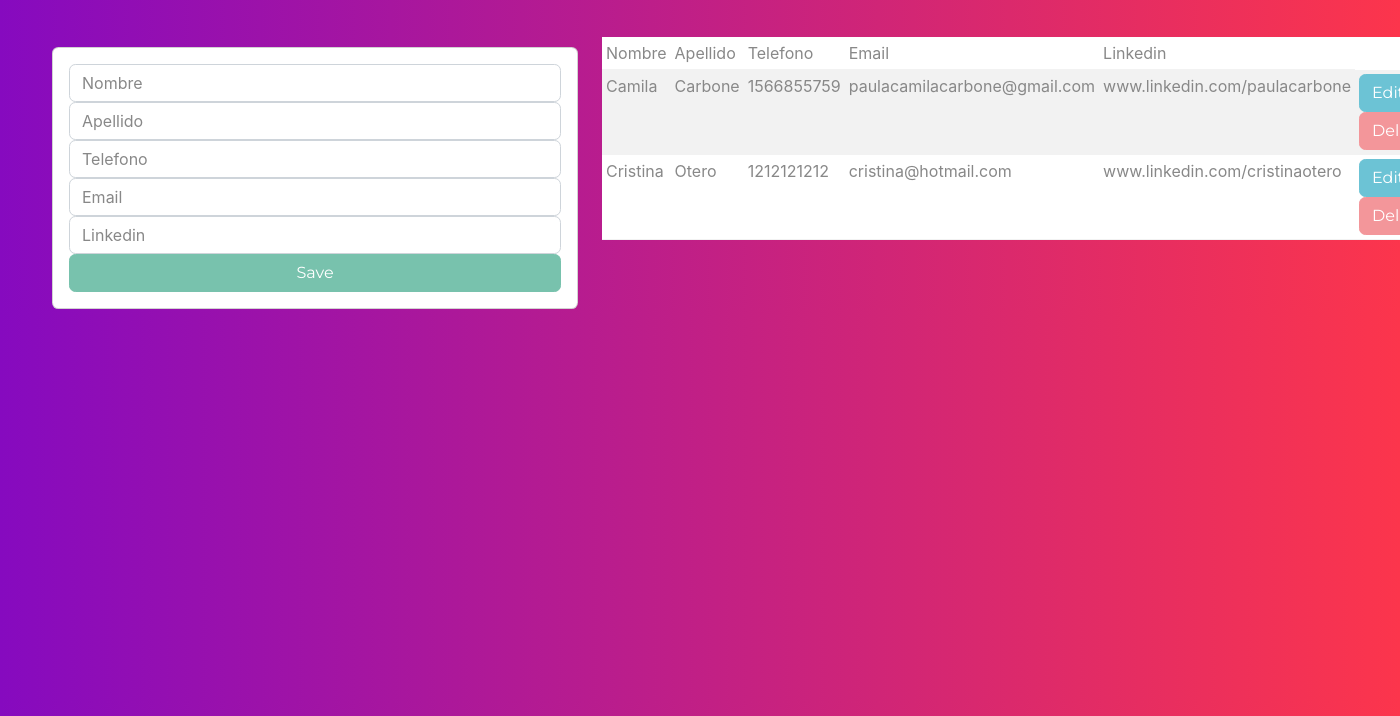
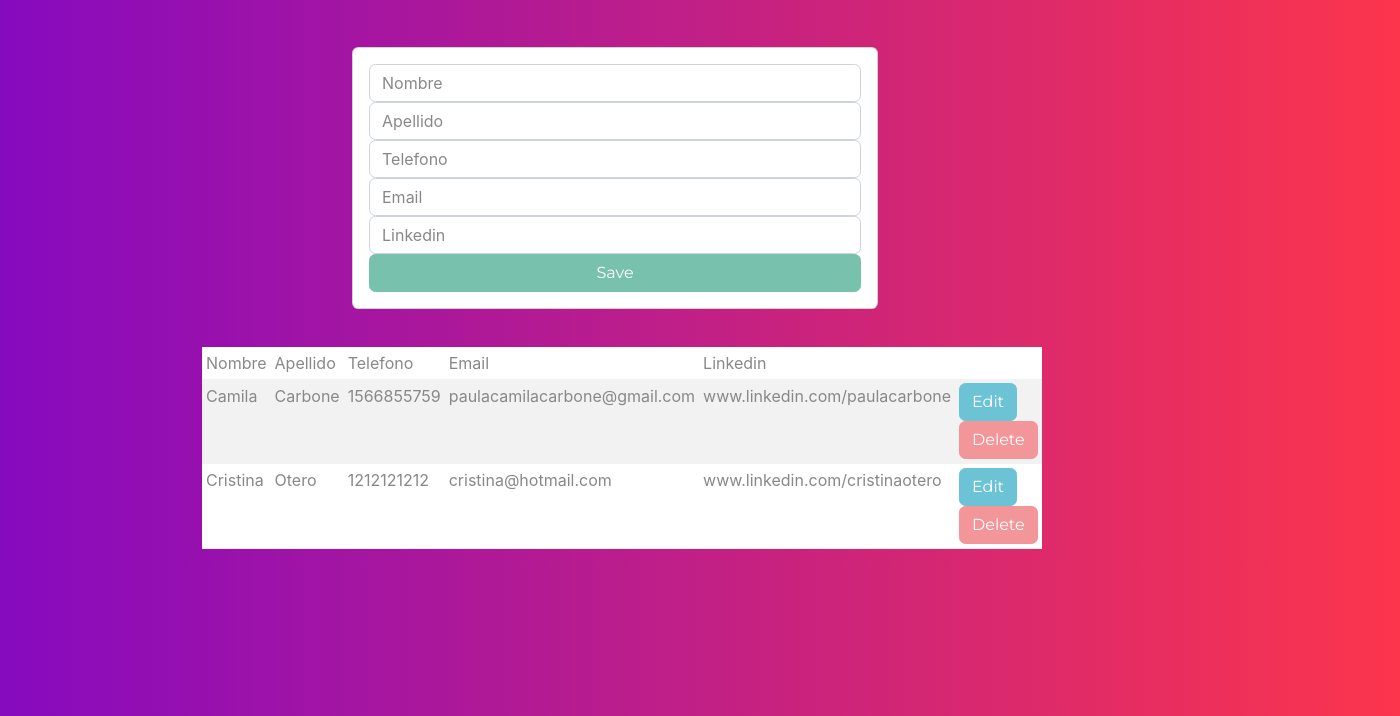
Before and after one commit to paulacarbone/applicanttrackingsystem, a Flask app: page /candidatos in a window 1400 px wide; the page is wider, and only the part inside the window is pictured. Shown: the part 84-800 px from the top of that part. Run offline with Flask 2, Linux system fonts and the light colour scheme; data comes from the database, SQL or seed files in the repository; some libraries are stand-ins or nearby versions.

Commit message:
feat: Se mejoran estilos

```diff
--- a/static/css/style.css
+++ b/static/css/style.css
@@ -161,3 +161,11 @@
   padding: 5px;
   margin: 0 0 10px 0;
 }
+.col-md-7{
+    margin-left: 150px;
+}
+.col-md-5 {
+    flex: 0 0 auto;
+    width: 70%;
+    margin-left: 300px;
+}
--- a/templates/index.html
+++ b/templates/index.html
@@ -2,7 +2,7 @@
 <!-- al tener el extends trae el layout su footer y su body todo -->
 {% block body %}
 
-<div class="row ">
+<div class="row">
     <div class="col-md-5">
             {% with messagges = get_flashed_messages() %}
             {% if messagges %}
--- a/templates/register.html
+++ b/templates/register.html
@@ -7,7 +7,7 @@
 		<div class="register">
 			<h1>Registrarse<br>Applicant Tracking System</h1>
 			<div class="links">
-				<a href="{{ url_for('login') }}">Login</a>
+				<a href="{{ url_for('login') }}">Iniciar Sesión</a>
 				<a href="{{ url_for('register') }}" class="active">Registrarse</a>
 			</div>
 			<form action="{{ url_for('register') }}" method="post" autocomplete="off">
```
Lines whose indentation alone changed are shown as unchanged.
